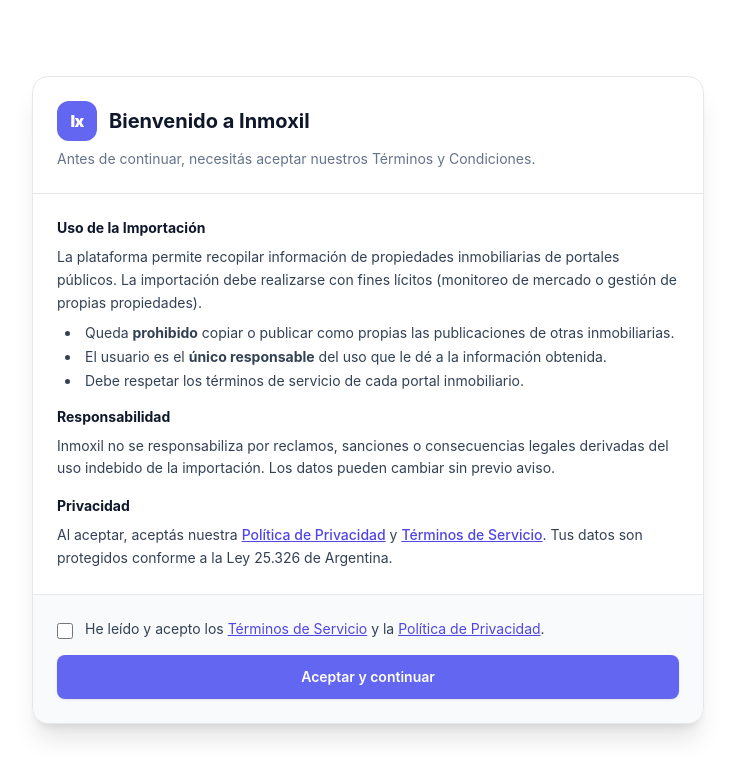
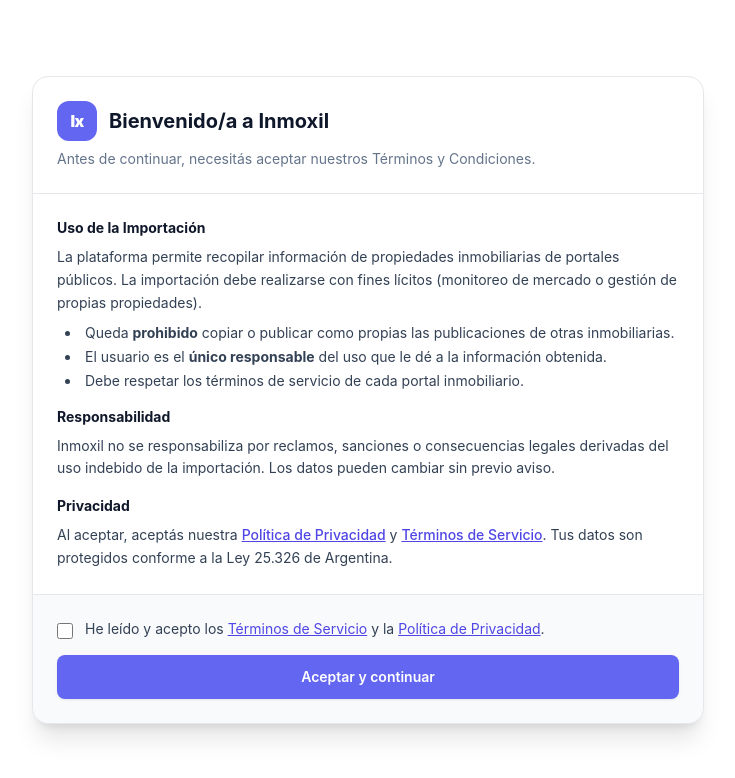
Before and after one commit to Vazquez-Alejandro/inmoxil, a Next.js app: page /dashboard/analytics in a window 1280 px wide. Shown: the top 778 px of the page, without its empty margins (272-1007 px from the left). Built offline with nearby package versions, Linux system fonts and the light colour scheme; no server answers; the database is empty; sample sign-in values are in the browser's storage.

Commit message:
feat: bienvenido/a en toda la app

```diff
--- a/src/app/dashboard/layout.tsx
+++ b/src/app/dashboard/layout.tsx
@@ -29,7 +29,7 @@
         <div className="p-6 border-b border-gray-200">
           <div className="flex items-center gap-3 mb-2">
             <div className="logo-mark w-10 h-10 text-base">Ix</div>
-            <h2 className="text-xl font-bold text-navy-900">Bienvenido a Inmoxil</h2>
+            <h2 className="text-xl font-bold text-navy-900">Bienvenido/a a Inmoxil</h2>
           </div>
           <p className="text-sm text-navy-500">Antes de continuar, necesitás aceptar nuestros Términos y Condiciones.</p>
         </div>
--- a/src/app/dashboard/page.tsx
+++ b/src/app/dashboard/page.tsx
@@ -39,7 +39,7 @@
 
   return (
     <>
-      <Header title="Panel" subtitle={`Bienvenido, ${user?.name || user?.email?.split('@')[0] || 'Usuario'}`} />
+      <Header title="Panel" subtitle={`Bienvenido/a, ${user?.name || user?.email?.split('@')[0] || 'Usuario'}`} />
 
       <div className="grid grid-cols-1 sm:grid-cols-2 lg:grid-cols-3 xl:grid-cols-6 gap-4 mb-8">
         {statCards.map(s => (
--- a/src/app/onboarding/page.tsx
+++ b/src/app/onboarding/page.tsx
@@ -5,7 +5,7 @@
 import { useAuth } from '@/lib/auth'
 
 const STEPS = [
-  'Bienvenido',
+  'Bienvenido/a',
   'Tu inmobiliaria',
   'Tu marca',
   'Tu plan',
@@ -208,7 +208,7 @@
         Ix
       </div>
       <h1 className="text-3xl sm:text-4xl font-bold text-navy-900 mb-4 tracking-tight">
-        Bienvenido a <span className="text-gold-400">Inmoxil</span>
+        Bienvenido/a a <span className="text-gold-400">Inmoxil</span>
       </h1>
       <p className="text-navy-500 text-lg max-w-md mx-auto mb-10 leading-relaxed">
         Configurá tu inmobiliaria en menos de 2 minutos. Personalizá tu marca,
--- a/src/app/owner/dashboard/page.tsx
+++ b/src/app/owner/dashboard/page.tsx
@@ -32,7 +32,7 @@
       <div className="mb-8">
         <h1 className="text-2xl font-bold text-navy-900">Panel</h1>
         <p className="text-sm text-navy-500 mt-1">
-          Bienvenido, {owner?.name || 'Propietario'}
+          Bienvenido/a, {owner?.name || 'Propietario'}
         </p>
       </div>
 
--- a/src/lib/email-templates.ts
+++ b/src/lib/email-templates.ts
@@ -98,7 +98,7 @@
 export function welcomeEmailTemplate(name: string): string {
   const content = `
     <h1 style="margin:0 0 8px;font-size:24px;font-weight:800;color:${BRAND.navy};">
-      Bienvenido a Inmoxil 👋
+      Bienvenido/a a Inmoxil 👋
     </h1>
     <p style="margin:0 0 24px;font-size:15px;color:${BRAND.textMuted};line-height:1.6;">
       Hola <strong style="color:${BRAND.textDark};">${name}</strong>, tu cuenta ya está activa. Potenciá tu negocio inmobiliario con nuestra plataforma de scraping, ads y gestión de propiedades.
--- a/src/lib/email.ts
+++ b/src/lib/email.ts
@@ -40,7 +40,7 @@
 }
 
 export async function sendWelcomeEmail(to: string, name: string) {
-  await sendEmail(to, 'Bienvenido a Inmoxil 🎉', welcomeEmailTemplate(name))
+  await sendEmail(to, 'Bienvenido/a a Inmoxil 🎉', welcomeEmailTemplate(name))
 }
 
 export async function sendPaymentConfirmation(
```
